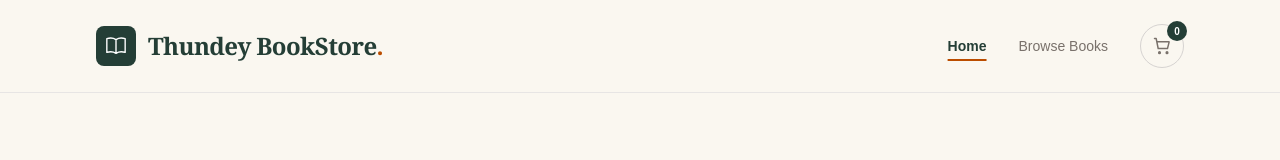
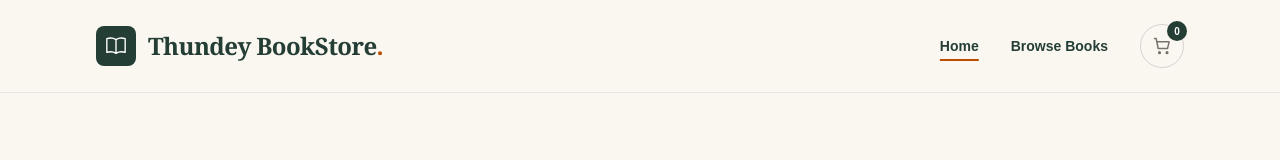
Before and after one commit to aliumuhammad2000-dev/online-bookstore, a React (Vite) app: page / in a window 1280 px wide. Shown: the top 160 px of the page. Built offline with nearby package versions, Linux system fonts and the light colour scheme.

Commit message:
connect browse book navigation

```diff
--- a/src/components/Header.jsx
+++ b/src/components/Header.jsx
@@ -1,5 +1,5 @@
 import { useRef, useState } from 'react'
-import { NavLink, useLocation, useNavigate } from 'react-router-dom'
+import { Link, NavLink, useLocation, useNavigate } from 'react-router-dom'
 import { useCart } from '../context/CartContext'
 
 export default function Header() {
@@ -57,9 +57,13 @@ export default function Header() {
           >
             Home
           </NavLink>
-          <button type="button" disabled title="Book browsing is coming soon" className="rounded-md px-3 py-3 text-left text-sm text-stone-500 disabled:cursor-not-allowed md:px-0">
+          <Link
+            to="/#books-heading"
+            onClick={closeMenu}
+            className="rounded-md px-3 py-3 text-left text-sm font-semibold text-[#243e36] hover:text-amber-800 md:px-0"
+          >
             Browse Books
-          </button>
+          </Link>
           <button
             type="button"
             aria-label={`Shopping cart, ${cartCount} ${cartCount === 1 ? 'item' : 'items'}`}
--- a/src/components/Hero.jsx
+++ b/src/components/Hero.jsx
@@ -1,3 +1,5 @@
+import { Link } from 'react-router-dom'
+
 export default function Hero() {
   return (
     <section aria-labelledby="hero-heading" className="overflow-hidden border-b border-stone-200">
@@ -15,15 +17,13 @@ export default function Hero() {
             Discover stories, fresh perspectives, and books you’ll want to keep.
           </p>
 
-          <button
-            type="button"
-            disabled
-            title="Book browsing is coming soon"
-            className="mt-8 inline-flex min-h-12 items-center justify-center gap-4 rounded-full bg-[#243e36] px-7 py-3.5 text-sm font-semibold text-white disabled:cursor-not-allowed"
+          <Link
+            to="#books-heading"
+            className="mt-8 inline-flex min-h-12 items-center justify-center gap-4 rounded-full bg-[#243e36] px-7 py-3.5 text-sm font-semibold text-white hover:bg-[#31584c]"
           >
             Browse Books
             <span aria-hidden="true">&rarr;</span>
-          </button>
+          </Link>
           <p className="mt-5 text-xs tracking-wide text-stone-500">A little escape. A lasting impression.</p>
         </div>
 
```
Also changed, not shown: 1 other file (tests, documents, lock files or other folders).
